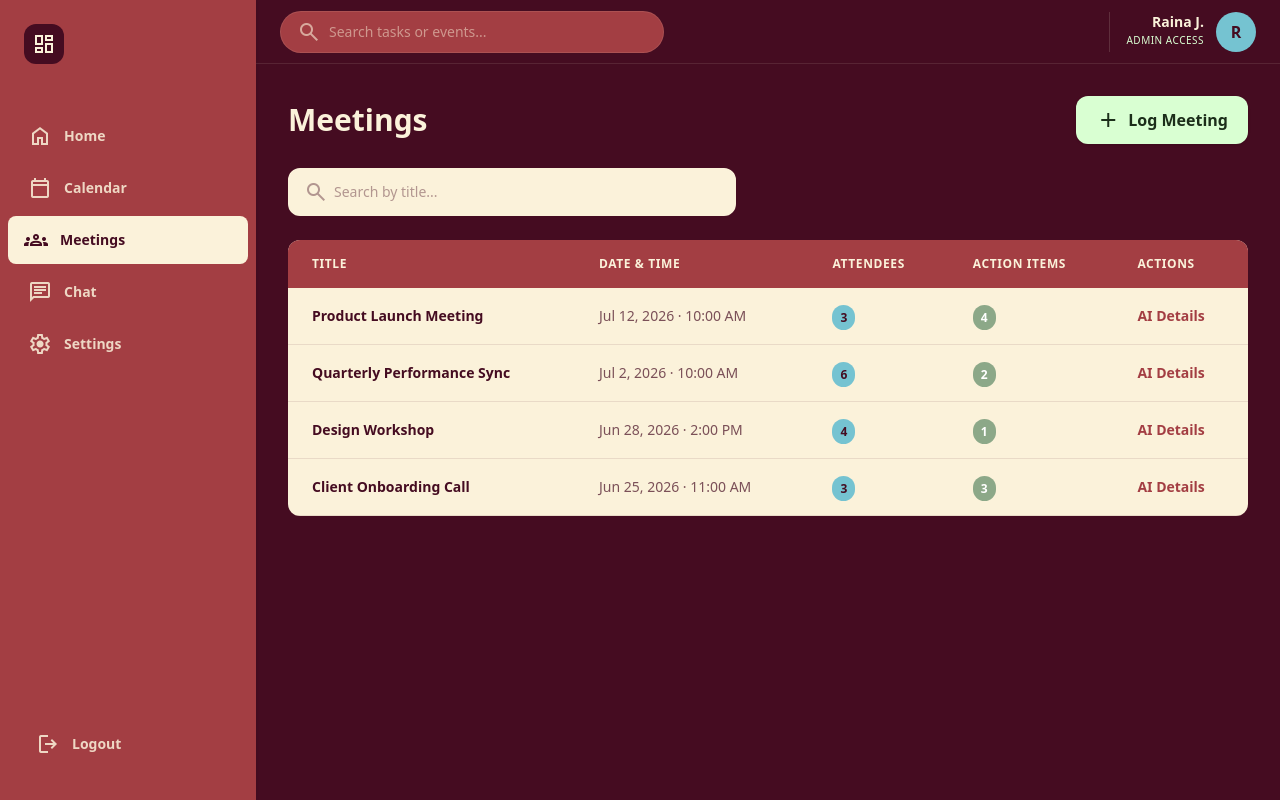
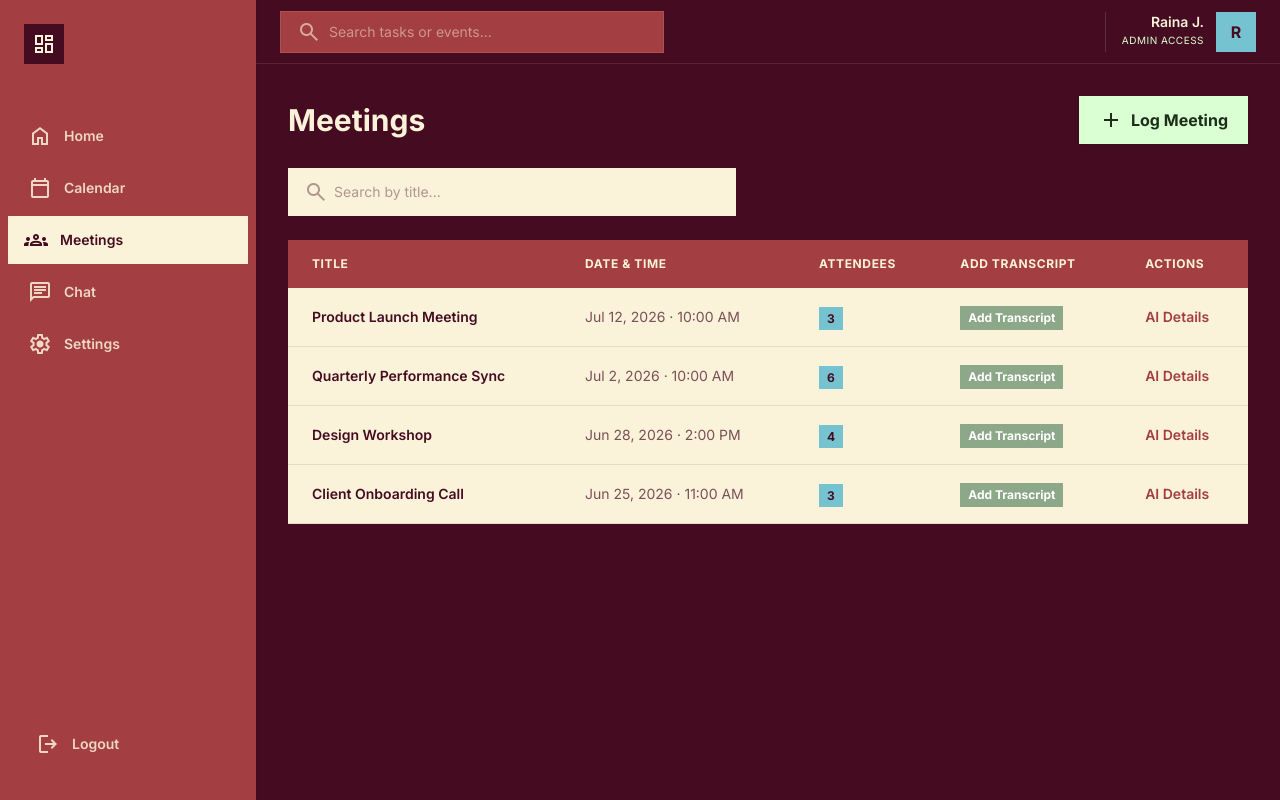
Before and after one commit to raniaxibrahim77/IBM_Summer_Practice, an Angular app in the folder frontend/: page /meetings in a window 1280 px wide. Built offline with nearby package versions, Linux system fonts and the light colour scheme.

Commit message:
fixed meetings table types, added transcript upload, updated style

```diff
--- a/frontend/src/app/pages/meetings/meetings.component.html
+++ b/frontend/src/app/pages/meetings/meetings.component.html
@@ -89,7 +89,7 @@
             <th class="px-6 py-4 text-xs font-bold uppercase tracking-wider">Title</th>
             <th class="px-6 py-4 text-xs font-bold uppercase tracking-wider">Date &amp; Time</th>
             <th class="px-6 py-4 text-xs font-bold uppercase tracking-wider">Attendees</th>
-            <th class="px-6 py-4 text-xs font-bold uppercase tracking-wider">Action Items</th>
+            <th class="px-6 py-4 text-xs font-bold uppercase tracking-wider">Add Transcript</th>
             <th class="px-6 py-4 text-xs font-bold uppercase tracking-wider">Actions</th>
           </tr>
         </thead>
@@ -102,7 +102,14 @@
                 <span class="bg-[#75C3D1] text-[#450C21] px-2 py-1 rounded-full text-xs font-bold">{{ meeting.attendees }}</span>
               </td>
               <td class="px-6 py-4">
-                <span class="bg-[#8CA888] text-white px-2 py-1 rounded-full text-xs font-bold">{{ meeting.actionItems }}</span>
+                <label class="cursor-pointer inline-flex items-center gap-1 px-2 py-1 rounded-full text-xs font-bold transition-colors"
+                      [class.bg-[#8CA888]]="!meeting.transcriptFile"
+                      [class.text-white]="!meeting.transcriptFile"
+                      [class.bg-[#75C3D1]]="meeting.transcriptFile"
+                      [class.text-[#450C21]]="meeting.transcriptFile">
+                  {{ meeting.transcriptFile ? 'Uploaded' : 'Add Transcript' }}
+                  <input type="file" accept=".txt,.docx" class="hidden" (change)="onRowTranscriptSelected($event, meeting)" />
+                </label>
               </td>
               <td class="px-6 py-4">
                 <button [routerLink]="['/meeting-details', meeting.id]" class="flex items-center gap-1 text-[#A33E43] hover:underline text-sm font-semibold">
--- a/frontend/src/app/pages/meetings/meetings.component.ts
+++ b/frontend/src/app/pages/meetings/meetings.component.ts
@@ -8,7 +8,7 @@ interface MeetingRow {
   title: string;
   dateTime: string;
   attendees: number;
-  actionItems: number;
+  transcriptFile: File | null;
 }
 
 @Component({
@@ -21,11 +21,11 @@ interface MeetingRow {
 export class MeetingsComponent {
   searchTerm = '';
 
-  readonly meetings: MeetingRow[] = [
-    {id: 1, title: 'Product Launch Meeting', dateTime: 'Jul 12, 2026 · 10:00 AM', attendees: 3, actionItems: 4 },
-    {id: 2, title: 'Quarterly Performance Sync', dateTime: 'Jul 2, 2026 · 10:00 AM', attendees: 6, actionItems: 2 },
-    {id: 3, title: 'Design Workshop', dateTime: 'Jun 28, 2026 · 2:00 PM', attendees: 4, actionItems: 1 },
-    {id: 4, title: 'Client Onboarding Call', dateTime: 'Jun 25, 2026 · 11:00 AM', attendees: 3, actionItems: 3 },
+   readonly meetings: MeetingRow[] = [
+    { id: 1, title: 'Product Launch Meeting', dateTime: 'Jul 12, 2026 · 10:00 AM', attendees: 3, transcriptFile: null },
+    { id: 2, title: 'Quarterly Performance Sync', dateTime: 'Jul 2, 2026 · 10:00 AM', attendees: 6, transcriptFile: null },
+    { id: 3, title: 'Design Workshop', dateTime: 'Jun 28, 2026 · 2:00 PM', attendees: 4, transcriptFile: null },
+    { id: 4, title: 'Client Onboarding Call', dateTime: 'Jun 25, 2026 · 11:00 AM', attendees: 3, transcriptFile: null },
   ];
 
   get filteredMeetings(): MeetingRow[] {
@@ -36,7 +36,32 @@ export class MeetingsComponent {
     return this.meetings.filter((m) => m.title.toLowerCase().includes(term));
   }
 
-  // --- Create Meeting modal state ---
+  onRowTranscriptSelected(event: Event, meeting: MeetingRow): void {
+    const input = event.target as HTMLInputElement;
+    const file = input.files?.[0] ?? null;
+    if (!file) {
+      return;
+    }
+
+    const isValidType = file.name.toLowerCase().endsWith('.txt') || file.name.toLowerCase().endsWith('.docx');
+    if (!isValidType) {
+      alert('Please upload a .txt or .docx file.');
+      input.value = '';
+      return;
+    }
+
+    meeting.transcriptFile = file;
+    input.value = '';
+
+    // TODO: POST this file to your backend, e.g.:
+    // const formData = new FormData();
+    // formData.append('transcript', file);
+    // this.http.post(`/api/meetings/${meeting.id}/transcript`, formData).subscribe();
+    console.log(`Transcript "${file.name}" attached to meeting ${meeting.id}`);
+  }
+
+
+  // Meeting modal state
   showCreateModal = false;
 
   newMeetingName = '';
@@ -128,7 +153,7 @@ export class MeetingsComponent {
       title: this.newMeetingName,
       dateTime: `${this.newMeetingDate || 'TBD'} · ${this.newMeetingTime || 'TBD'}`,
       attendees: this.invitedPeople.length,
-      actionItems: 0,
+      transcriptFile: this.transcriptFile,
     });
 
     // TODO: multipart POST to your backend — meeting metadata + transcript file.
--- a/frontend/src/index.html
+++ b/frontend/src/index.html
@@ -9,7 +9,7 @@
   <link rel="preconnect" href="https://fonts.googleapis.com">
   <link rel="preconnect" href="https://fonts.gstatic.com" crossorigin>
   <link
-    href="https://fonts.googleapis.com/css2?family=Manrope:wght@400;600;700;800&family=Material+Symbols+Outlined:wght,FILL@100..700,0..1&display=swap"
+    href="https://fonts.googleapis.com/css2?family=Inter:wght@400;500;600;700;800&family=Material+Symbols+Outlined:wght,FILL@100..700,0..1&display=swap"
     rel="stylesheet"
   >
 </head>
--- a/frontend/src/styles.css
+++ b/frontend/src/styles.css
@@ -9,3 +9,11 @@
   --color-accent-blue: #75C3D1;
   --color-accent-green: #D9FFD2;
 }
+
+*, *::before, *::after {
+  border-radius: 0 !important;
+}
+
+body {
+  font-family: 'Inter', -apple-system, BlinkMacSystemFont, 'Segoe UI', sans-serif !important;
+}
```
